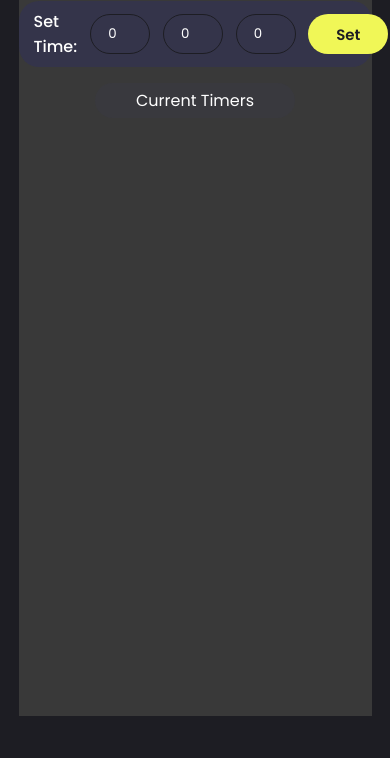
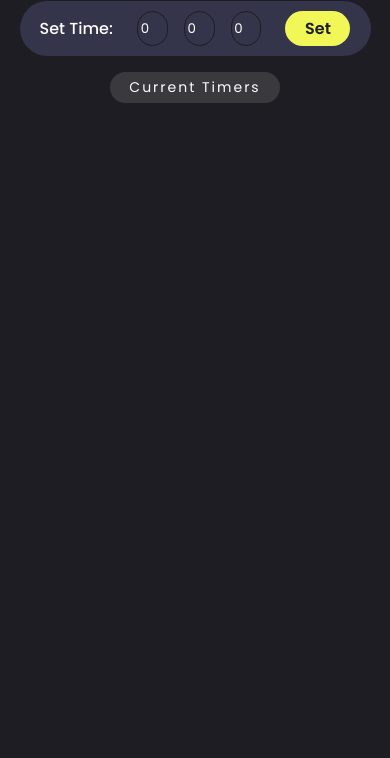
Before and after one commit to damnanuj/multiple-timer-app, a plain HTML site: page index.html in a window 390 px wide. Shown: the part 86-844 px from the top of the page. Drawn offline with Linux system fonts and the light colour scheme.

Commit message:
90% finished + mobile responsive, no localstorage

```diff
--- a/index.html
+++ b/index.html
@@ -12,13 +12,19 @@
         <h3 class="appName">Multiple Timer App</h3>
         <!-- Set Timer Section -->
         <div class="setTime">
-          <p>Set Time:</p>
+          <div class="setTitle">
+            <p>Set Time:</p>
+          </div>
+
           <div class="inputFields">
             <input type="number"  min="0" value="0" class="hours" placeholder="hrs" />
              <input type="number"  min="0" value="0"class="minutes" placeholder="min" />
             <input type="number" min="0" value="0" class="seconds" placeholder="sec" />
           </div>
-          <p onclick="setTimer()" class="set">Set</p>
+          <div class="setBtn">
+            <p onclick="setTimer()" class="set">Set</p>
+          </div>
+
         </div>
 
         <!--Timers titile -->
--- a/style.css
+++ b/style.css
@@ -25,13 +25,14 @@
 }
 
 .timerHolder {
-    /* background-color: rgb(57, 57, 57); */
-    width: 600px;
+    /* background-color: orange; */
+    width: 50rem;
     height: 90vh;
     display: flex;
     flex-direction: column;
     gap: 1rem;
     justify-content: center;
+    align-items: center;
 }
 
 .appName {
@@ -43,21 +44,29 @@
 }
 
 .setTime {
-    padding: 15px 30px;
+    width: 90%;
+    padding: 10px 20px;
     background-color: var(--timerBG);
     display: flex;
     align-items: center;
-    gap: 1rem;
+    gap: 0.8rem;
     justify-content: space-between;
     border-radius: 30px;
 }
 
-.setTime>p:first-child {
+.setTitle{
+    /* background-color: blue; */
+    width: 15%;
+    height: 100%;
     color: white;
     font-weight: 500;
+    display: flex;
+    align-items: center;
+
 }
 
 .inputFields {
+    width: 50%;
     /* background-color: red; */
     display: flex;
     justify-content: center;
@@ -67,7 +76,7 @@
 }
 
 .inputFields>input {
-    width: 60px;
+    width: 20%;
     height: 40px;
     outline: none;
     border: 1px solid var(--bodyBG);
@@ -79,11 +88,93 @@
 
 }
 
-.set,
+
+
+.setBtn{
+    height: 100%;
+    width: 15%;
+
+}
+.setBtn>p{
+    background-color: var(--setDelBtn);
+    height: 100%;
+    width: 100%;
+    border-radius: 20px;
+    display: flex;
+    justify-content: center;
+    align-items: center;
+    color: var(--bodyBG);
+    font-weight: 550;
+    cursor: pointer;
+}
+
+
+.currentTitile {
+    width: 220px;
+    align-self: center;
+    padding: 5px 20px;
+    background-color: var(--currBG);
+    border-radius: 20px;
+    color: white;
+    text-align: center;
+    letter-spacing: 3px;
+}
+
+
+
+.activeTimers {
+    height: 100%;
+    width: 90%;
+    /* background-color: coral; */
+    display: flex;
+    flex-direction: column;
+    gap: 0.7rem;
+    overflow-y: scroll;
+
+}
+
+.activeTimers::-webkit-scrollbar {
+    display: none;
+    /* width of the entire scrollbar */
+}
+.active {
+    background-color: var(--timerBG);
+    display: flex;
+    justify-content: space-between;
+    width: 100%;
+    padding: 12px 20px;
+    align-items: center;
+    border-radius: 30px;
+}
+
+
+.active>p:first-child {
+    height: 100%;
+    width: 15%;
+    /* background-color: yellowgreen; */
+    color: white;
+    font-weight: 500;
+    display: flex;
+    align-items: center;
+
+}
+
+.timeLeft {
+    width: 50%;
+    /* background-color: coral; */
+    height: 100%;
+    font-size: 22px;
+    letter-spacing: 7px;
+    color: white;
+    font-weight: 500;
+    display: flex;
+    align-items: center;
+    justify-content: center;
+}
 .delete {
     cursor: pointer;
-    width: 50px;
-    height: 40px;
+    width: 13%;
+    height: 100%;
     background-color: var(--setDelBtn);
     padding: 0 40px;
     display: flex;
@@ -95,58 +186,7 @@
     font-size: 15px;
 }
 
-.currentTitile {
-    width: 200px;
-    align-self: center;
-    padding: 5px 20px;
-    background-color: var(--currBG);
-    border-radius: 20px;
-    color: white;
-    text-align: center;
-}
 
-
-
-.activeTimers {
-    height: 100%;
-    width: 100%;
-    /* background-color: pink; */
-    display: flex;
-    flex-direction: column;
-    gap: 0.7rem;
-    overflow-y: scroll;
-
-}
-
-.activeTimers::-webkit-scrollbar {
-    display: none;
-    /* width of the entire scrollbar */
-}
-
-.active>p:first-child {
-    color: white;
-    font-weight: 500;
-}
-
-.timeLeft {
-    /* background-color: coral; */
-    font-size: 22px;
-    letter-spacing: 7px;
-    color: white;
-    font-weight: 500;
-}
-
-.active {
-    background-color: var(--timerBG);
-    display: flex;
-    justify-content: space-between;
-    width: 100%;
-    height: 65px;
-    align-items: center;
-    padding: 8px 25px;
-
-    border-radius: 20px;
-}
 
 
 
@@ -154,23 +194,68 @@
 
 /* responsive */
 @media only screen and (max-width: 600px) {
-    .timerHolder {
-        background-color: rgb(57, 57, 57);
-        width: 353px;
-        height: 90vh;
-    }
-
     .setTime {
-        width: 100%;
-        padding: 8px 15px;
+        width: 90%;
+        padding: 10px 20px;
         background-color: var(--timerBG);
         display: flex;
         align-items: center;
         gap: 0.8rem;
         justify-content: space-between;
+        border-radius: 30px;
+    }
+    .setTitle {
+        width: fit-content;
+    }
+    .inputFields{
+        width: 40%;
+    }
+    .inputFields>input {
+        width: 30%;
+        height: 35px;
+
         border-radius: 20px;
     }
-    .inputFields {
-        gap: 0.8rem;
+    .setBtn {
+       width: 65px;
+    }
+
+    .currentTitile {
+        width: 170px;
+        align-self: center;
+        padding: 5px 15px;
+        background-color: var(--currBG);
+        border-radius: 20px;
+        color: white;
+        text-align: center;
+        font-size: 14px;
+        letter-spacing: 2px;
+    }
+
+
+    .timeLeft {
+        width: 45%;
+        font-size: 20px;
+        letter-spacing: 3px;
+    }
+    .active>p:first-child {
+        height: 100%;
+        width: max-content;
+        /* background-color: yellowgreen; */
+        color: white;
+        font-weight: 500;
+        display: flex;
+        align-items: center;
+        font-size: 15px;
+    }
+    .delete {
+
+        width: 12%;
+
+
+        padding: 0 35px;
+
+        font-weight: 500;
+        font-size: 14px;
     }
 }
```
